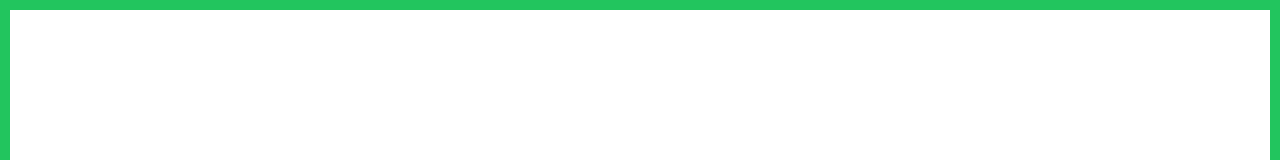
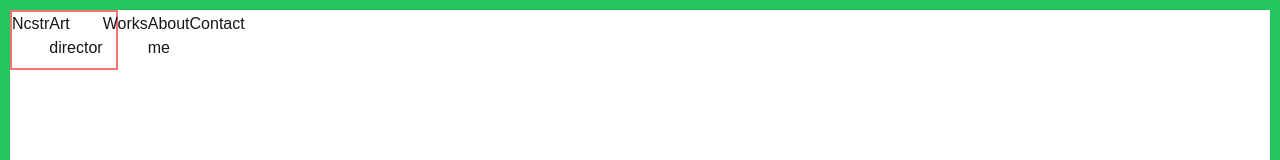
Before and after one commit to yohanetifier/portfolio-v2, a Next.js app: page / in a window 1280 px wide. Shown: the top 160 px of the page. Built offline with nearby package versions, Linux system fonts and the light colour scheme.

Commit message:
feat: starting header component

```diff
--- a/app/(loading)/page.tsx
+++ b/app/(loading)/page.tsx
@@ -1,4 +1,5 @@
 'use client';
+import Header from '@/common/components/Header/Header';
 import gsap from 'gsap';
 import { Flip, ScrollTrigger } from 'gsap/all';
 import Image from 'next/image';
@@ -207,7 +208,9 @@
       <div
         className={`w-full grid grid-rows-10 grid-cols-10 gap-[20px] relative border-[10px] border-green-500 h-full`}
         ref={gridRef}
-      ></div>
+      >
+        <Header />
+      </div>
     </div>
   );
 }
--- a/app/globals.css
+++ b/app/globals.css
@@ -19,3 +19,11 @@
   background: var(--background);
   font-family: Arial, Helvetica, sans-serif;
 }
+
+@font-face {
+  font-family: 'FabrikatMono';
+  font-style: normal;
+  font-weight: 300;
+  font-display: swap;
+  src: url('/fonts/FabrikatMono-Bold.otf') format('opentype');
+}
--- /dev/null
+++ b/common/components/Header/Header.tsx
@@ -0,0 +1,17 @@
+import React from 'react';
+
+interface Props {}
+
+const Header = (props: Props) => {
+  return (
+    <div className="border-2 border-red-400 flex w-[100vw] col-start-1 col-end-10">
+      <p className="w-[66px]">Ncstr</p>
+      <p>Art director</p>
+      <p>Works</p>
+      <p>About me</p>
+      <p>Contact</p>
+    </div>
+  );
+};
+
+export default Header;
--- a/tailwind.config.ts
+++ b/tailwind.config.ts
@@ -21,6 +21,9 @@
       animation: {
         fadeIn: 'fadeIn 0.5s ease-in-out forwards',
       },
+      fontFamily: {
+        fabrikatMono: ['FabrikatMono', 'monospace'],
+      },
     },
   },
   plugins: [],
```
Also changed, not shown: public/fonts/FabrikatMono-Bold.otf (added).
